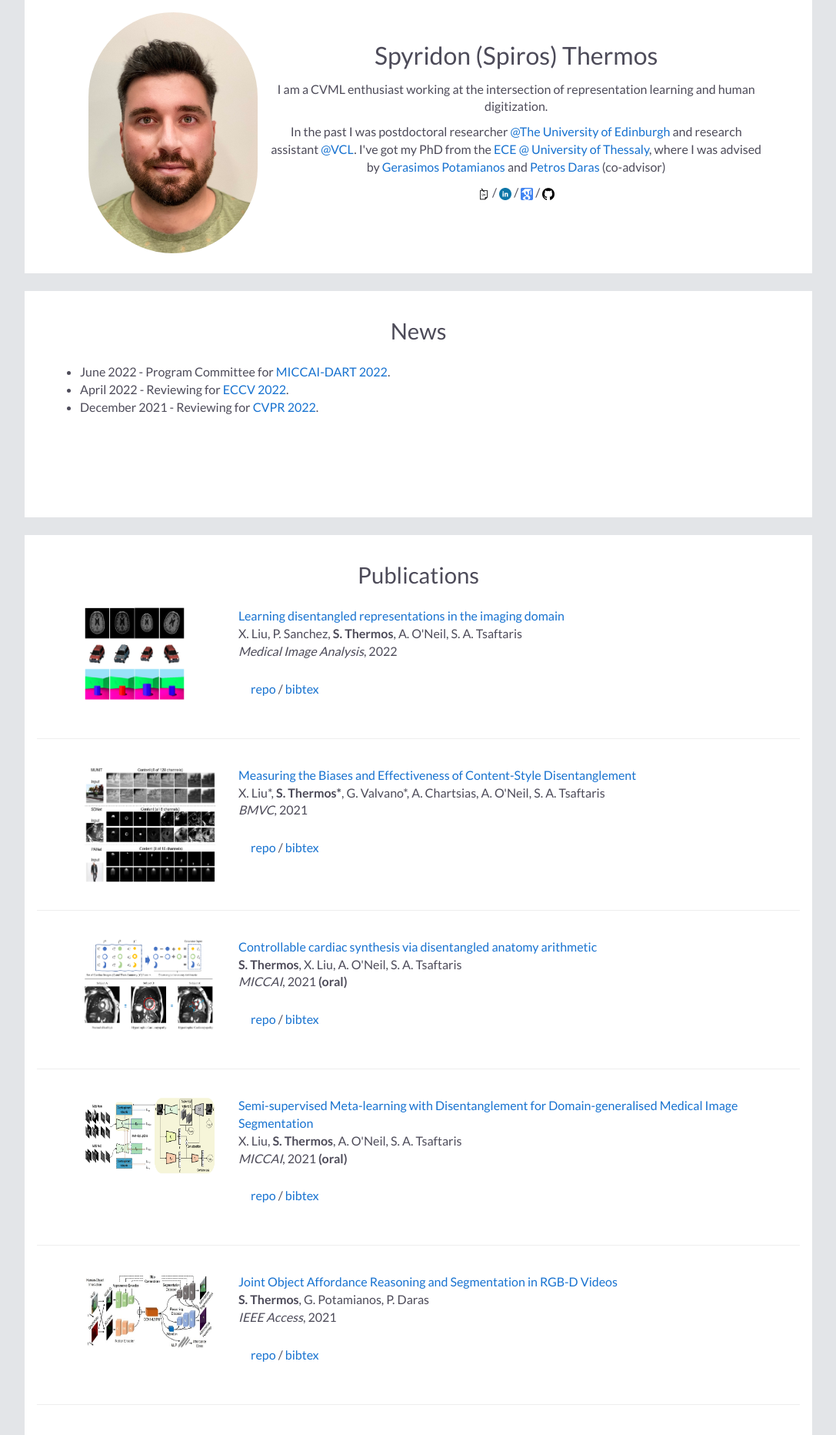
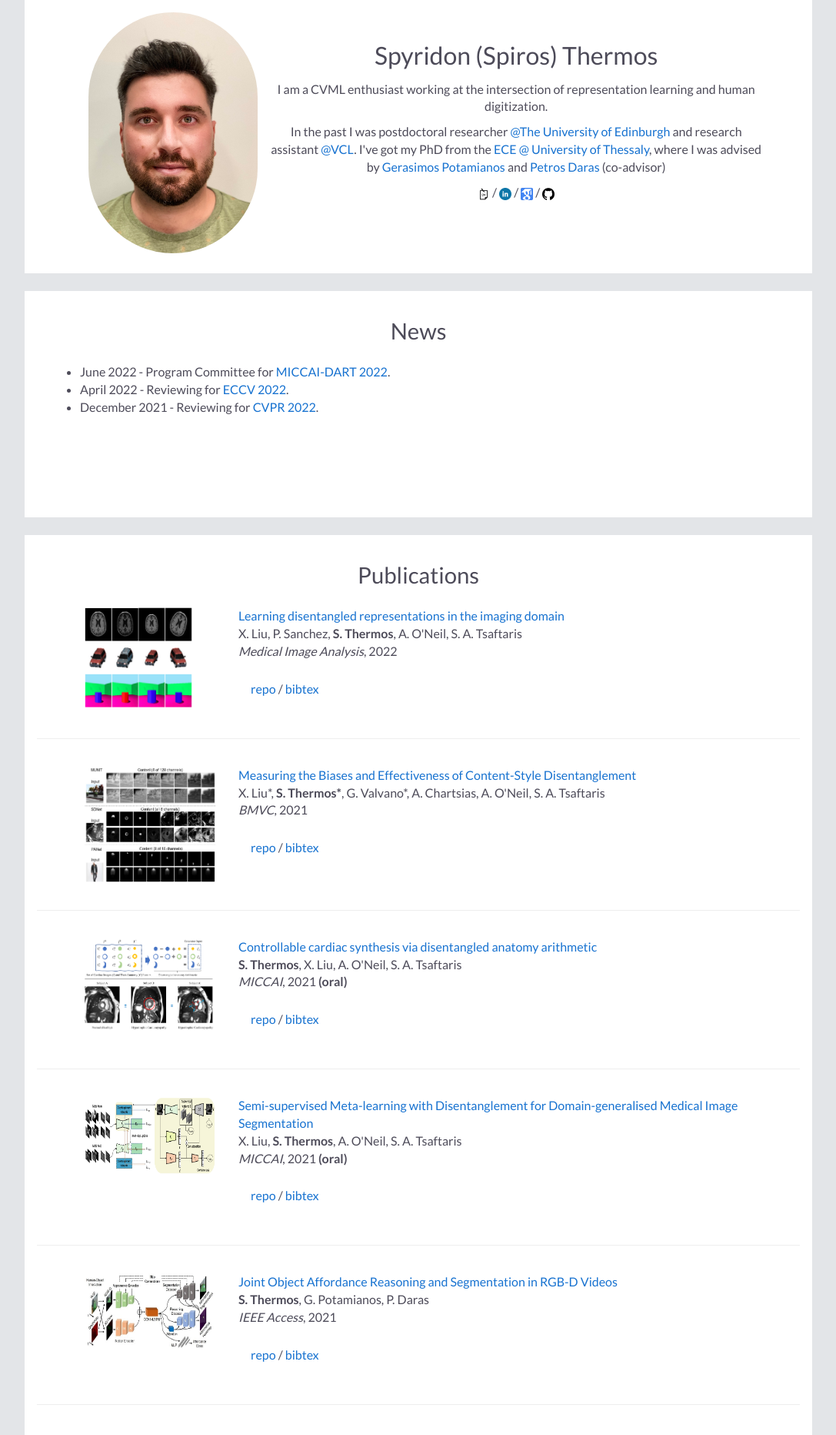
Before and after one commit to spthermo/spthermo.github.io, a Jekyll site: the page built from index.md, in a window 1280 px wide. Shown: the top 1864 px of the page at 77% size, without its empty margins (96-1183 px from the left). Built offline with Jekyll 4.4.1, drawn with Linux system fonts in a browser that asks for light colours; nearby versions of some CDN libraries; our own code applies the rules of GitHub Pages for plain Markdown files.

Commit message:
Update default.html

```diff
--- a/_layouts/default.html
+++ b/_layouts/default.html
@@ -69,7 +69,7 @@
 
     <div class="publication">
       <table width="900" align="center" border="0" cellpadding="0">
-        <td width="25%" valign="top"><img src="assets/images/tutorial_intro.png" alt="game" width="130" height="120" style="border-style: none">
+        <td width="25%" valign="top"><img src="assets/images/tutorial_intro.png" alt="game" width="140" height="130" style="border-style: none">
         <td width="75%" valign="top">
           <p><a href="https://arxiv.org/abs/2108.12043?context=cs"><heading>Learning disentangled representations in the imaging domain</heading></a><br>
            X. Liu, P. Sanchez, <strong>S. Thermos</strong>, A. O'Neil, S. A. Tsaftaris <br>
```
